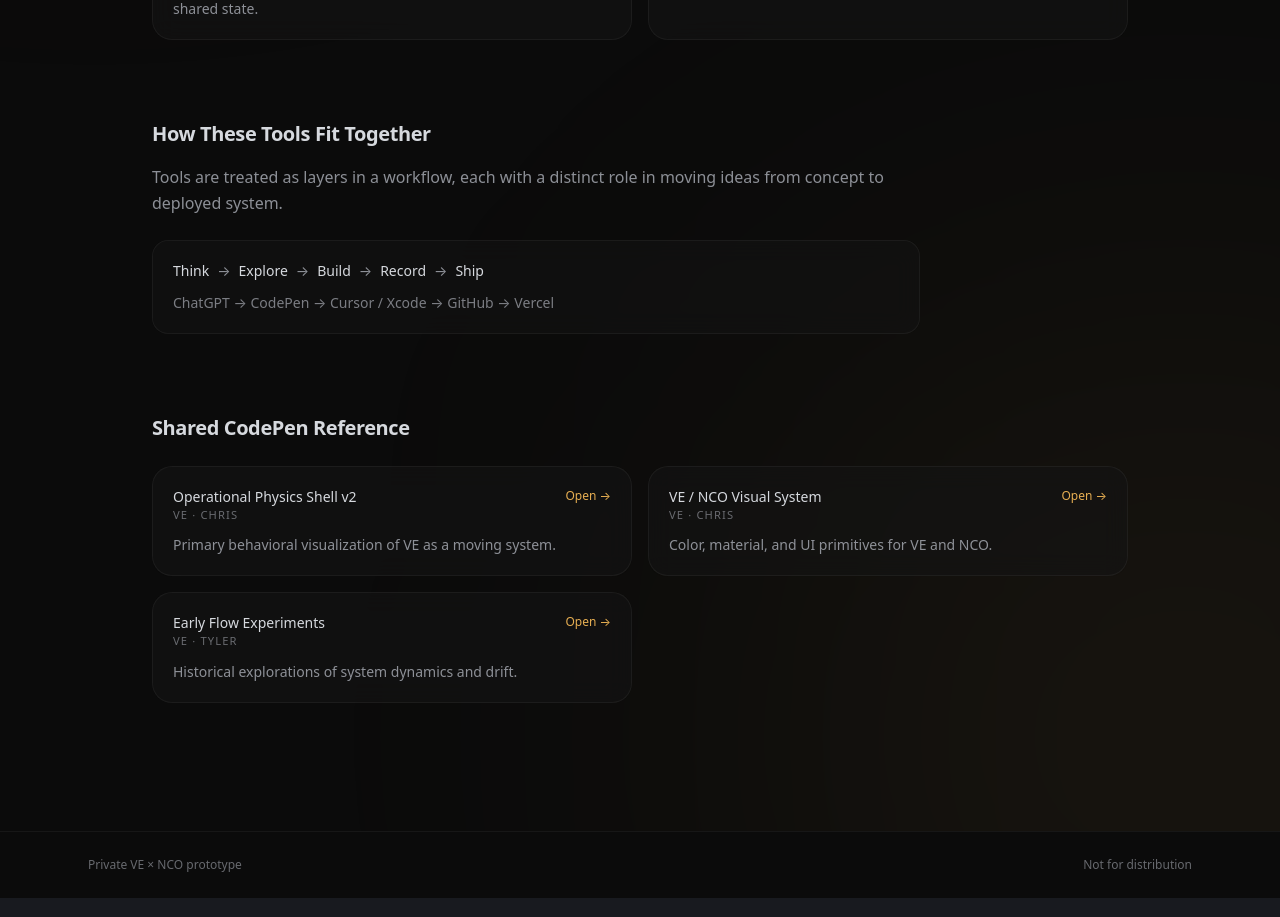
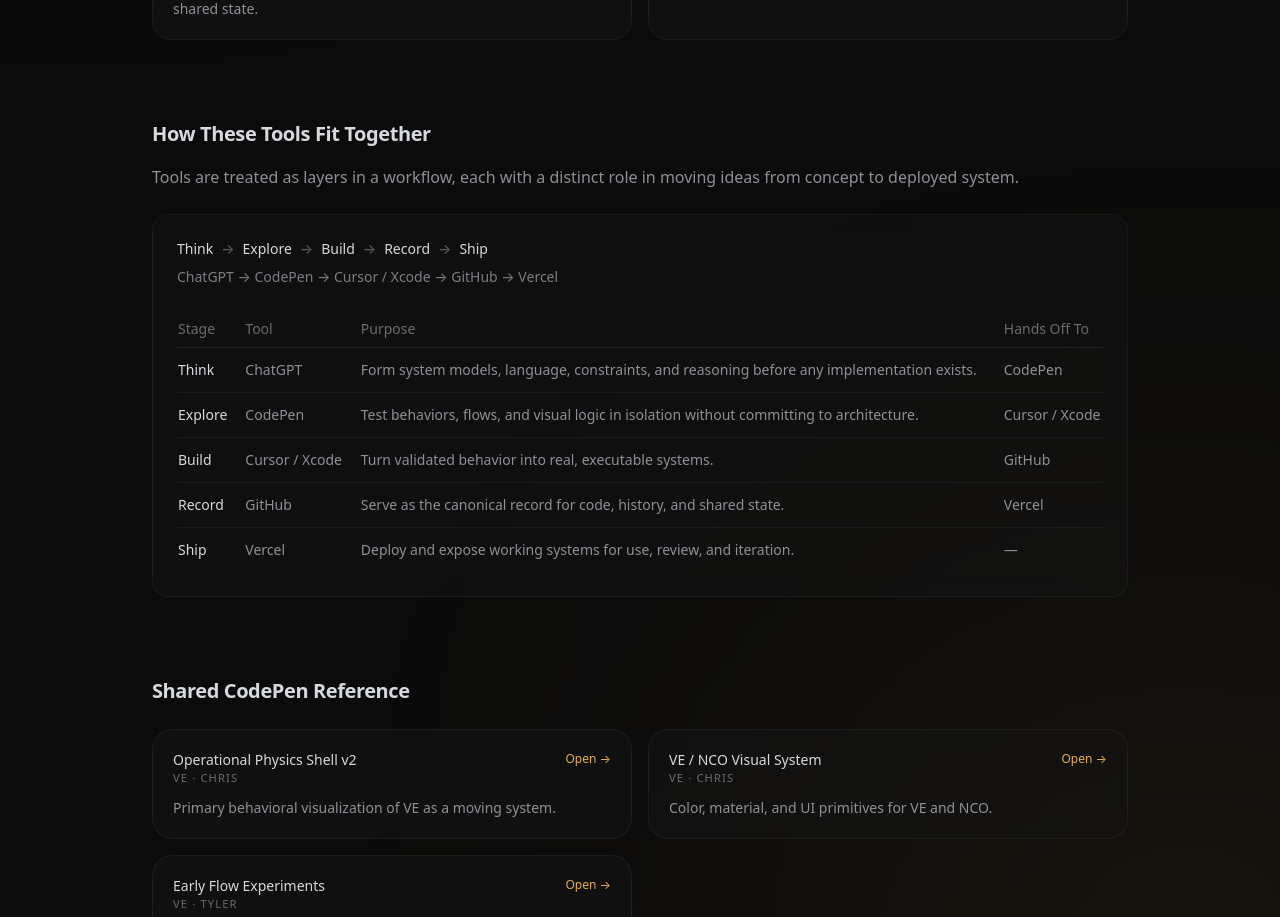
Before and after one commit to VertandErnie/vexnco-site, a Next.js app: page /how-we-work in a window 1280 px wide. Shown: the part 926-1843 px from the top of the page. Built offline with nearby package versions, Linux system fonts and the light colour scheme.

Commit message:
Update page.jsx

```diff
--- a/app/how-we-work/page.jsx
+++ b/app/how-we-work/page.jsx
@@ -141,7 +141,7 @@ export default function HowWeWorkPage() {
         </div>
 
         {/* How they fit together */}
-        <div className="max-w-3xl">
+        <div className="max-w-5xl">
           <h2 className="text-xl font-semibold text-concrete mb-4">
             How These Tools Fit Together
           </h2>
@@ -151,21 +151,84 @@ export default function HowWeWorkPage() {
             in moving ideas from concept to deployed system.
           </p>
 
-          <div className="mt-6 rounded-[16px] border border-white/5 bg-[#141414]/50 backdrop-blur-md p-5 text-sm text-frost/70">
-            <div className="flex flex-wrap items-center gap-x-2 gap-y-2">
-              <span className="text-concrete font-medium">Think</span>
-              <span>→</span>
-              <span className="text-concrete font-medium">Explore</span>
-              <span>→</span>
-              <span className="text-concrete font-medium">Build</span>
-              <span>→</span>
-              <span className="text-concrete font-medium">Record</span>
-              <span>→</span>
-              <span className="text-concrete font-medium">Ship</span>
+          <div className="mt-6 rounded-[16px] border border-white/5 bg-[#141414]/50 backdrop-blur-md p-6 text-sm text-frost/70 space-y-6">
+            {/* Flow */}
+            <div>
+              <div className="flex flex-wrap items-center gap-x-2 gap-y-2 text-concrete font-medium">
+                <span>Think</span>
+                <span className="text-frost/40">→</span>
+                <span>Explore</span>
+                <span className="text-frost/40">→</span>
+                <span>Build</span>
+                <span className="text-frost/40">→</span>
+                <span>Record</span>
+                <span className="text-frost/40">→</span>
+                <span>Ship</span>
+              </div>
+
+              <div className="mt-2 text-frost/60">
+                ChatGPT → CodePen → Cursor / Xcode → GitHub → Vercel
+              </div>
             </div>
 
-            <div className="mt-3 text-frost/60">
-              ChatGPT → CodePen → Cursor / Xcode → GitHub → Vercel
+            {/* Table */}
+            <div className="overflow-x-auto">
+              <table className="w-full border-collapse text-sm">
+                <thead>
+                  <tr className="border-b border-white/10 text-frost/50">
+                    <th className="text-left py-2 pr-4 font-medium">Stage</th>
+                    <th className="text-left py-2 pr-4 font-medium">Tool</th>
+                    <th className="text-left py-2 pr-4 font-medium">Purpose</th>
+                    <th className="text-left py-2 font-medium">Hands Off To</th>
+                  </tr>
+                </thead>
+                <tbody>
+                  <tr className="border-b border-white/5">
+                    <td className="py-3 pr-4 text-concrete">Think</td>
+                    <td className="pr-4">ChatGPT</td>
+                    <td className="pr-4">
+                     Form system models, language, constraints, and reasoning
+                      before any implementation exists.
+                    </td>
+                    <td>CodePen</td>
+                  </tr>
+                  <tr className="border-b border-white/5">
+                    <td className="py-3 pr-4 text-concrete">Explore</td>
+                    <td className="pr-4">CodePen</td>
+                    <td className="pr-4">
+                     Test behaviors, flows, and visual logic in isolation without
+                      committing to architecture.
+                    </td>
+                    <td>Cursor / Xcode</td>
+                  </tr>
+                  <tr className="border-b border-white/5">
+                    <td className="py-3 pr-4 text-concrete">Build</td>
+                    <td className="pr-4">Cursor / Xcode</td>
+                    <td className="pr-4">
+                     Turn validated behavior into real, executable systems.
+                    </td>
+                    <td>GitHub</td>
+                  </tr>
+                  <tr className="border-b border-white/5">
+                    <td className="py-3 pr-4 text-concrete">Record</td>
+                    <td className="pr-4">GitHub</td>
+                    <td className="pr-4">
+                     Serve as the canonical record for code, history, and shared
+                      state.
+                    </td>
+                    <td>Vercel</td>
+                  </tr>
+                  <tr>
+                    <td className="py-3 pr-4 text-concrete">Ship</td>
+                    <td className="pr-4">Vercel</td>
+                    <td className="pr-4">
+                     Deploy and expose working systems for use, review, and
+                      iteration.
+                    </td>
+                    <td>—</td>
+                  </tr>
+                </tbody>
+              </table>
             </div>
           </div>
         </div>
```
